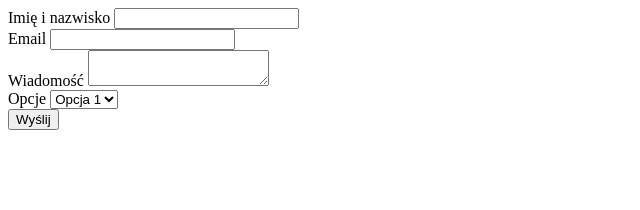
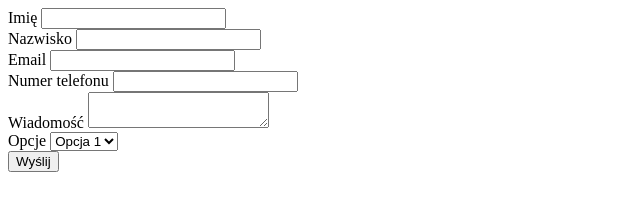
Before and after one commit to romanchlebus/html-formularz, a plain HTML site: page index.html in a window 1280 px wide. Shown: the whole page, without its empty margins (0-640 px from the left). Drawn offline with Linux system fonts and the light colour scheme.

Commit message:
for,ularz kontaktowy

```diff
--- a/index.html
+++ b/index.html
@@ -5,15 +5,25 @@
     <title>formularze HTML</title>
 </head>
 <body>
-   <form action="" method="">
-       <label for="user-name">  Imię i nazwisko</label>
+   <form action="https://formspree.io/orlik313@gmail.com"
+      method="POST">
+       <label for="user-name">  Imię </label>
        <input id="user-name" type="text"><br>
+
+        <label for="user-surname">  Nazwisko </label>
+       <input id="user-surname" type="text"><br>
 
        <label for="user-email">  Email</label>
        <input id="user-email" type ="email"><br>
 
-       <label for="user-massege">  Wiadomość</label>
-       <textarea id=user-massege maxlenght="200"></textarea><br>
+
+       <label for="user-tel">  Numer telefonu</label>
+       <input id="user-tel" type ="email"><br>
+
+       <label for="user-messege">  Wiadomość</label>
+       <textarea id="user-messege" maxlenght="20"></textarea><br>
+
+
 
        <label for="user-option">  Opcje</label>
        <select id="user-option" name="" id="">
```
